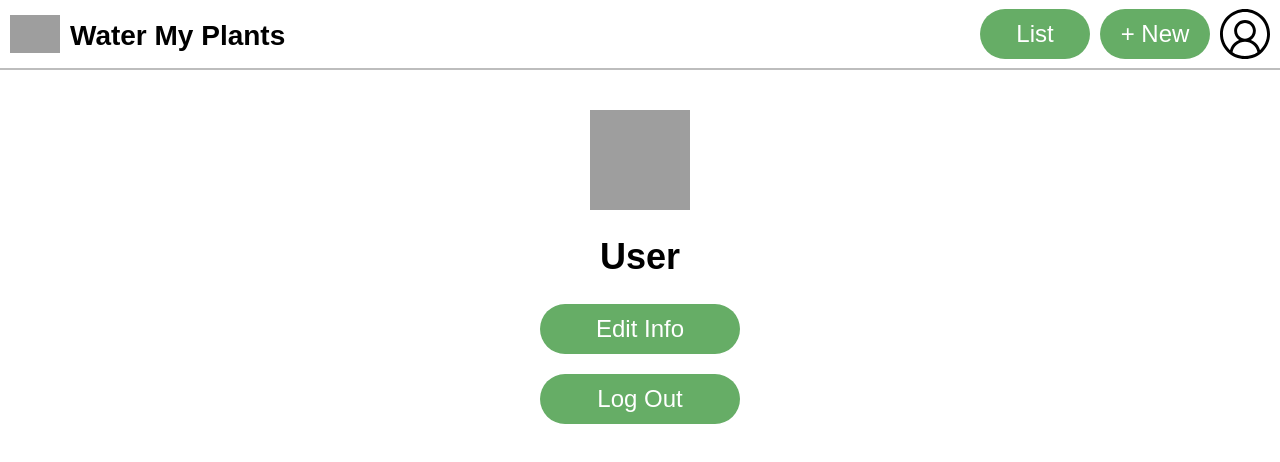
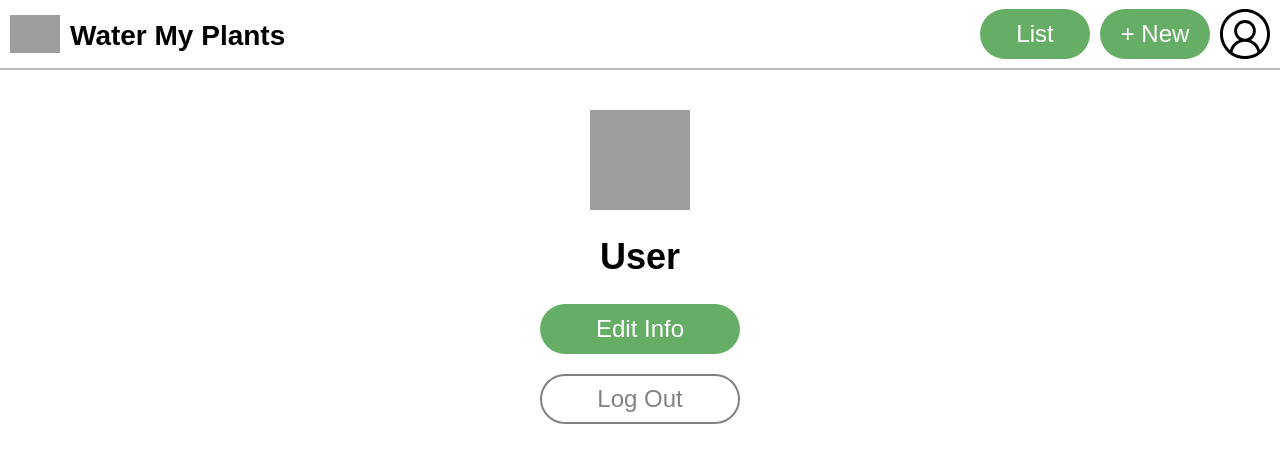
Before and after one commit to water-myplants-TT-42/front-end, a React (Create React App) app: page /user in a window 1280 px wide. Shown: the top 462 px of the page. Built offline with nearby package versions, Linux system fonts and the light colour scheme; sample sign-in values are in the browser's storage; grey boxes are pictures that could not be loaded; a web font is replaced by a local one.

Commit message:
logout button has special appearance

```diff
--- a/src/components/User.js
+++ b/src/components/User.js
@@ -3,7 +3,7 @@ import styled from 'styled-components'
 import { useHistory } from 'react-router-dom'
 
 import logo from '../icons/plant-color.svg'
-import Button from './styled/Button'
+import Button, { ButtonWrapper } from './styled/Button'
 
 const UserWrapper = styled.div`
     display: flex;
@@ -20,6 +20,12 @@ const UserWrapper = styled.div`
         width: ${props => props.theme.smallLogoSize};
         height: ${props => props.theme.smallLogoSize};
         margin: ${props => props.theme.space} auto;
+    }
+
+    ${ButtonWrapper}#logout {
+        color: ${props => props.theme.buttonGray};
+        border: 2px solid ${props => props.theme.buttonGray};
+        background-color: white;
     }
 `
 
@@ -51,7 +57,7 @@ export default function User(props) {
                 onClick={() => history.push('edituser')}
             />
 
-            <Button
+            <Button id='logout'
                 children='Log Out'
                 variant='success'
                 size='normal'
```
